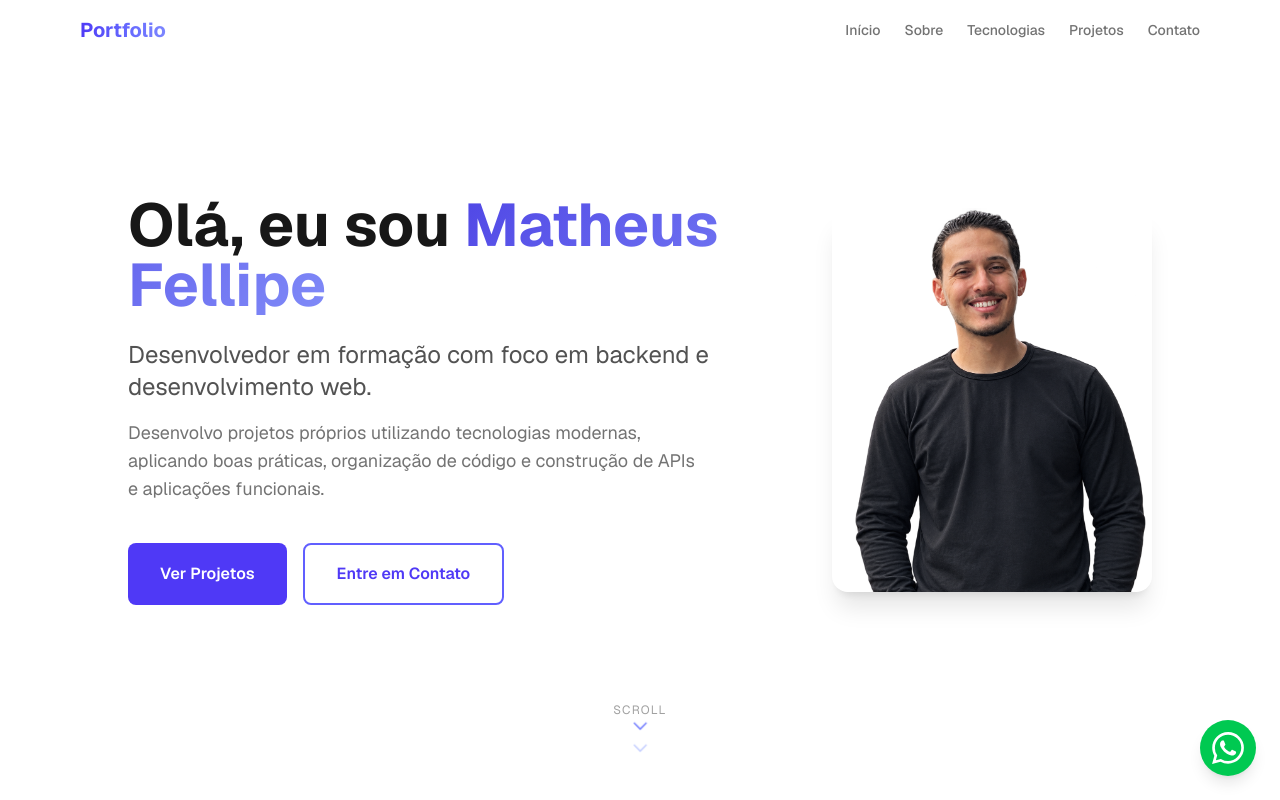
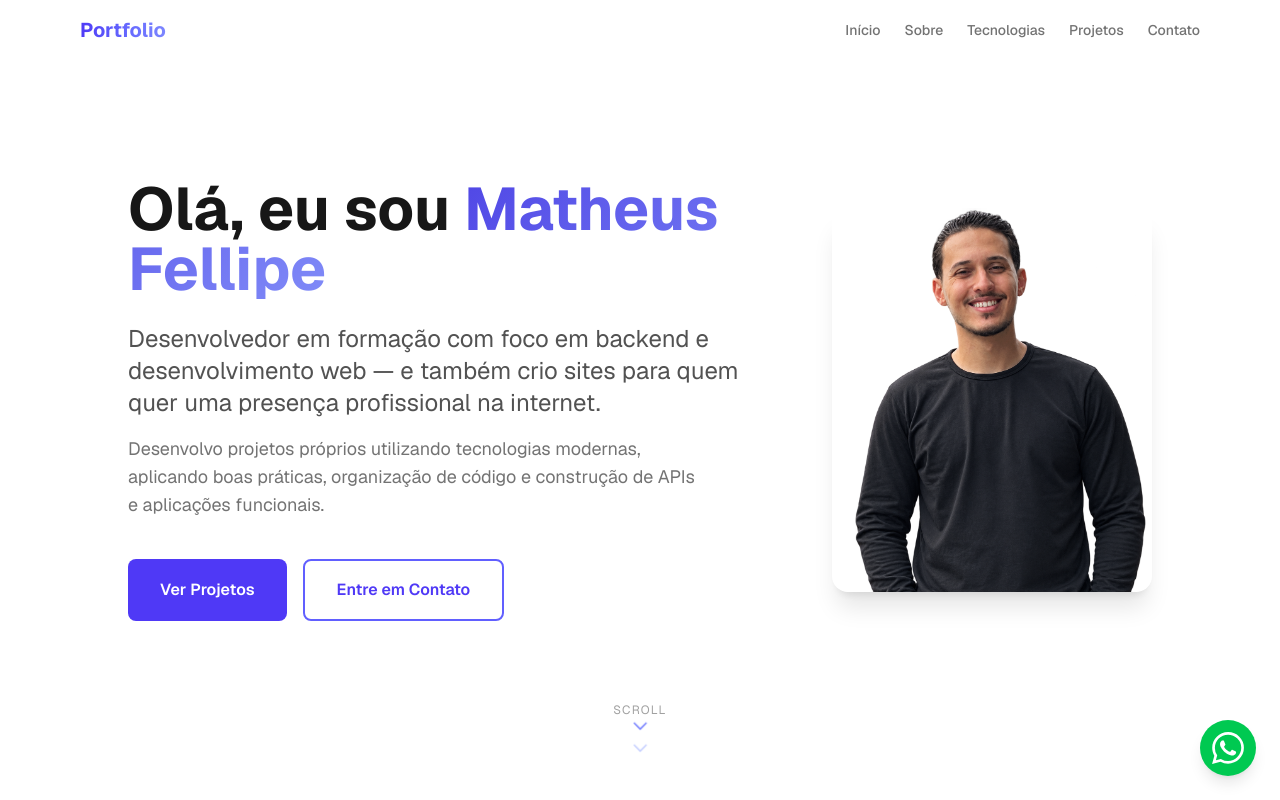
Before and after one commit to mthlima13/portfolio-curricular, a Next.js app: page / in a window 1280 px wide. Shown: the top 800 px of the page. Built offline with nearby package versions, Linux system fonts and the light colour scheme.

Commit message:
Menciona criacao de sites na apresentacao

```diff
--- a/app/components/Hero.tsx
+++ b/app/components/Hero.tsx
@@ -47,7 +47,7 @@ export default function Hero() {
                 mounted ? "opacity-100 translate-y-0" : "opacity-0 translate-y-6"
               }`}
             >
-              Desenvolvedor em formação com foco em backend e desenvolvimento web.
+              Desenvolvedor em formação com foco em backend e desenvolvimento web — e também crio sites para quem quer uma presença profissional na internet.
             </p>
             <p
               className={`text-lg text-neutral-500 mb-10 max-w-xl transition-all duration-700 delay-300 ${
```
